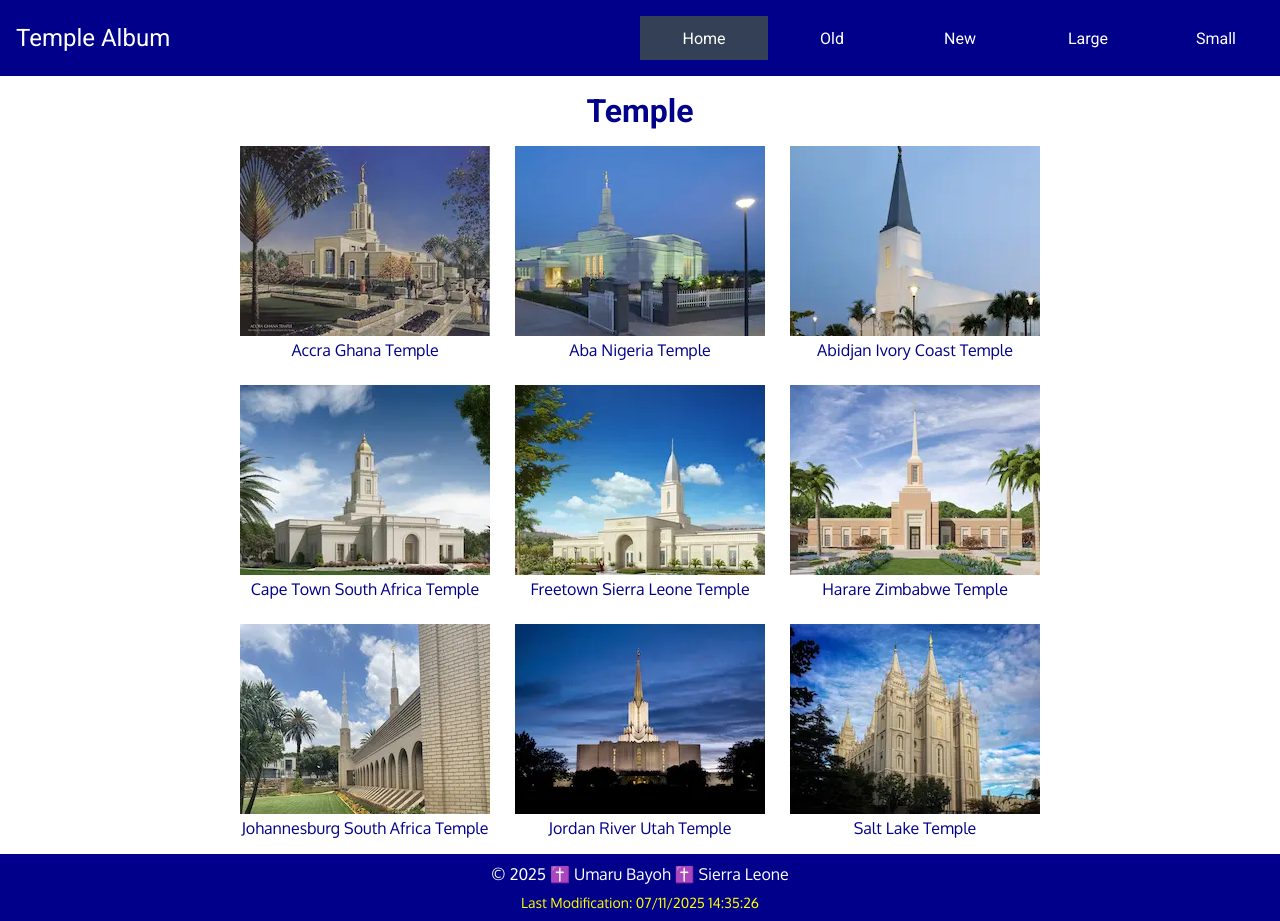
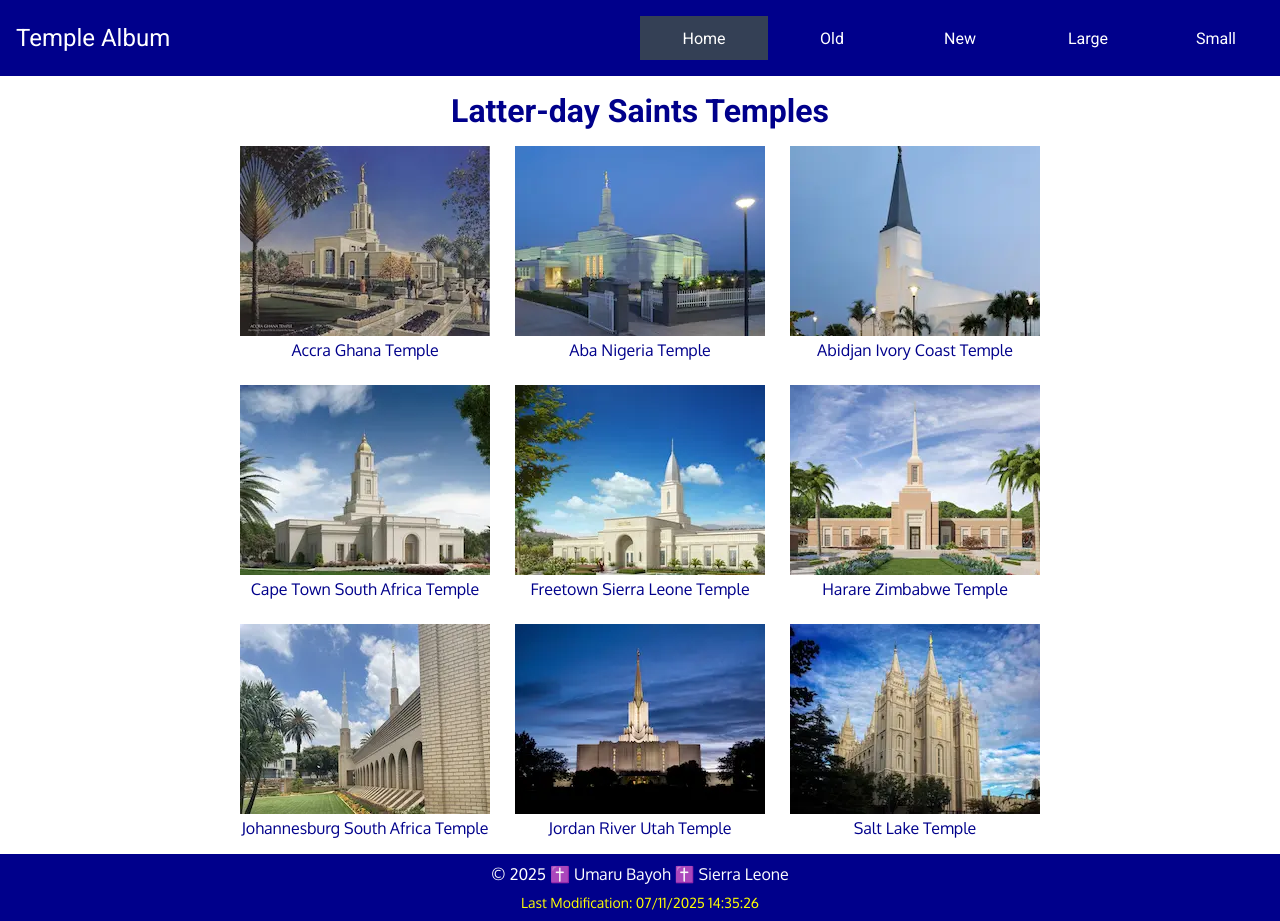
Before and after one commit to Kemoh/wdd131, a plain HTML site: page temples.html in a window 1280 px wide. Drawn offline with Linux system fonts and the light colour scheme.

Commit message:
Made changes from audit tool

```diff
--- a/temples.html
+++ b/temples.html
@@ -36,7 +36,7 @@
     </header>
 
     <main>
-        <h1>Temple</h1>
+        <h1>Latter-day Saints Temples</h1>
         <div class="fig-container">
             <figure>
                 <img src="images/accra-ghana-temple-5151-thumb.webp" alt="Accra Ghana Temple" width="250" height="190">
```
